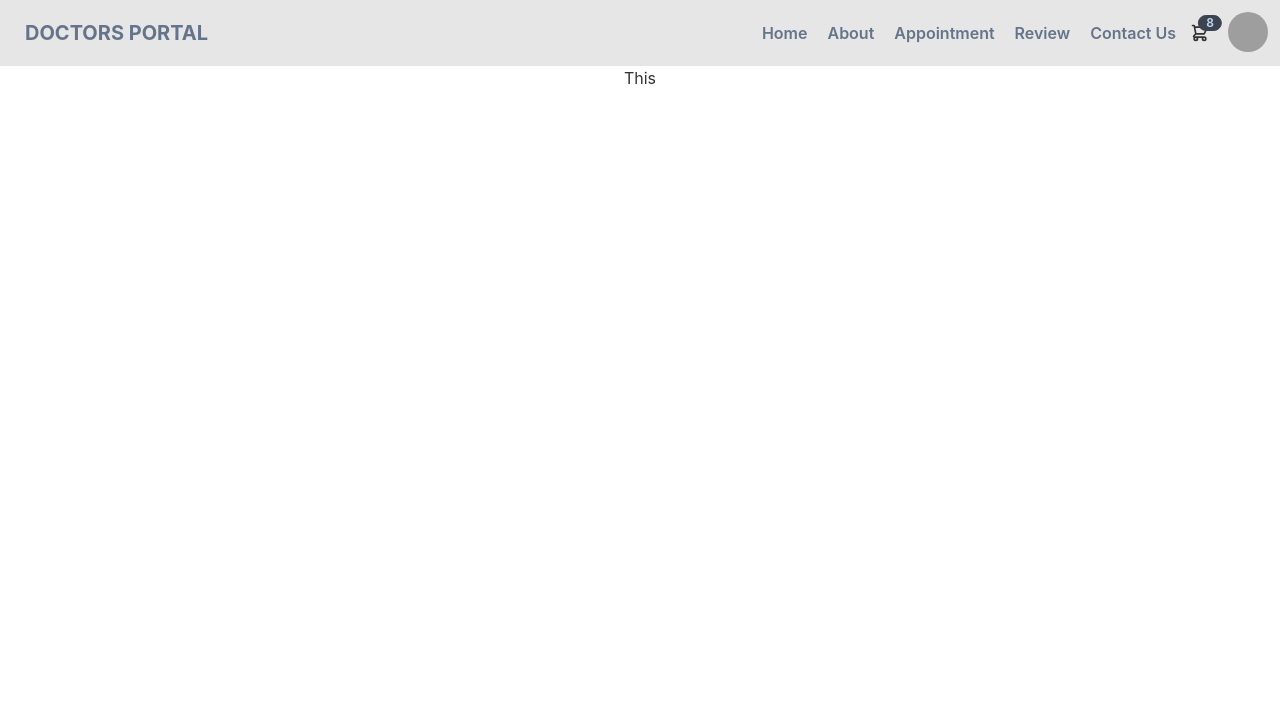
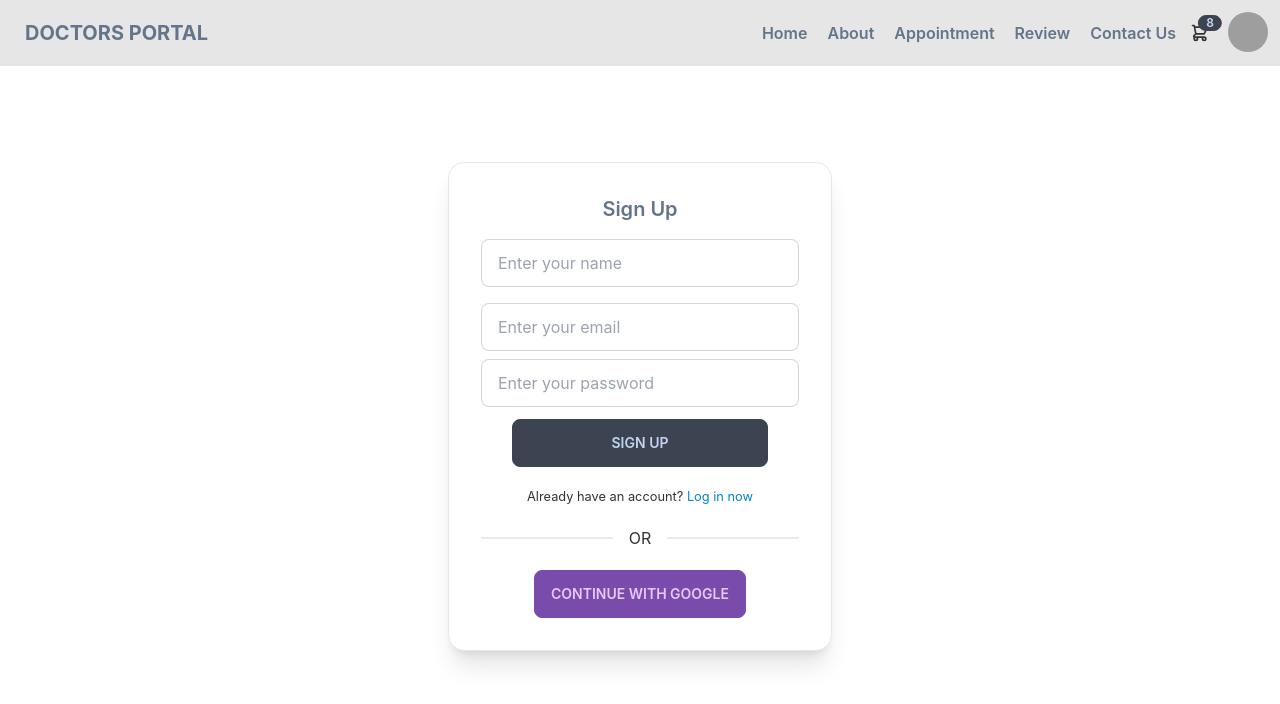
Before and after one commit to Juniorashraf02/doctors-portal-client-side, a React (Create React App) app: page /signup in a window 1280 px wide. Shown: the top 704 px of the page. Built offline with nearby package versions, Linux system fonts and the light colour scheme; no server answers; grey boxes are pictures that could not be loaded.

Commit message:
sign up page and navber edited for user and non user

```diff
--- a/src/Pages/LogIn/LogIn.js
+++ b/src/Pages/LogIn/LogIn.js
@@ -6,19 +6,16 @@ import { Link } from 'react-router-dom';
 
 const LogIn = () => {
     const [signInWithGoogle, googleUser, googleLoading, googleError] = useSignInWithGoogle(auth);
-    const [ signInWithEmailAndPassword, emailUser, emailloading, emailError] = useSignInWithEmailAndPassword(auth);
-    const { register, handleSubmit, watch, formState: { errors } } = useForm();
+    const [ signInWithEmailAndPassword, emailUser, emailLoading, emailError] = useSignInWithEmailAndPassword(auth);
+    const { register, handleSubmit, formState: { errors } } = useForm();
 
-    // const [users, setUsers] = useState({
-    //     email: '',
-    //     password: '',
-    // });
+
 
     let errorMessage;
 
-    const loading = googleLoading||emailloading;
+    const loading = googleLoading||emailLoading;
     if(loading){
-            return <button class="btn loading mt-10">loading</button>
+            return <button className="btn loading mt-10">loading</button>
     }
 
 
@@ -36,13 +33,13 @@ const LogIn = () => {
 
     return (
         <div className="justify-center flex my-24">
-            <div class="card w-96 bg-base-100 shadow-xl border">
-                <div class="card-body">
-                    <h2 class="card-title text-slate-500 justify-center">Login</h2>
+            <div className="card w-96 bg-base-100 shadow-xl border">
+                <div className="card-body">
+                    <h2 className="card-title text-slate-500 justify-center">Login</h2>
 
                     <form onSubmit={handleSubmit(onSubmit)}>
 
-                        <input class="input w-full max-w-xs input-bordered my-2" placeholder="Enter your email" {...register("email", {
+                        <input className="input w-full max-w-xs input-bordered my-2" placeholder="Enter your email" {...register("email", {
                             required:{
                                 value: true,
                                 message: "Please enter your email",
@@ -52,10 +49,10 @@ const LogIn = () => {
                                 message: 'email pattern is not matched'
                             }
                         })} />
-                        {errors.email?.type==='required' && <span class="text-gray-300 my-1">{errors.email.message}</span>}
-                        {errors.email?.type==='pattern' && <span class="text-gray-300 my-1">{errors.email.message}</span>}
+                        {errors.email?.type==='required' && <span className="text-gray-300 my-1">{errors.email.message}</span>}
+                        {errors.email?.type==='pattern' && <span className="text-gray-300 my-1">{errors.email.message}</span>}
 
-                        <input class="input w-full max-w-xs input-bordered" placeholder="Enter your password" {...register("password", {
+                        <input className="input w-full max-w-xs input-bordered" placeholder="Enter your password" {...register("password", {
                             required:{
                                 value: true,
                                 message: "Please enter your password",
@@ -65,17 +62,17 @@ const LogIn = () => {
                                 message: 'Must be 6 characters'
                             }
                         })} />
-                        {errors.email?.type==='required' && <span class="text-gray-300 my-1">{errors.password.message}</span>}
-                        {errors.email?.type==='pattern' && <span class="text-gray-300 my-1">{errors.password.message}</span>}
+                        {errors.email?.type==='required' && <span className="text-gray-300 my-1">{errors.password.message}</span>}
+                        {errors.email?.type==='pattern' && <span className="text-gray-300 my-1">{errors.password.message}</span>}
                         {errorMessage}
 
-                        <input class="btn btn-bg-slate-500  btn-wide my-3" type="submit" value='Login'/>
+                        <input className="btn btn-bg-slate-500  btn-wide my-3" type="submit" value='Login'/>
                     </form>
                     <small>New to Doctors portal? <Link to="/signup" className="text-sky-600">Create account now</Link> </small>
 
-                    <div class="divider">OR</div>
-                    <div class="card-actions justify-center">
-                        <button onClick={() => signInWithGoogle()} class="btn btn-primary">Continue with Google</button>
+                    <div className="divider">OR</div>
+                    <div className="card-actions justify-center">
+                        <button onClick={() => signInWithGoogle()} className="btn btn-primary">Continue with Google</button>
                     </div>
                 </div>
             </div>
--- a/src/Pages/Sheared/Navbar/Navbar.js
+++ b/src/Pages/Sheared/Navbar/Navbar.js
@@ -1,7 +1,15 @@
 import React from 'react';
 import { Link } from 'react-router-dom';
+import { useAuthState } from 'react-firebase-hooks/auth';
+import auth from './../../../firebase.init';
+import { signOut } from 'firebase/auth';
 
 const Navbar = () => {
+    const [user]=useAuthState(auth);
+
+    // const handleSignOut =e=>{
+
+    // }
 
     const menuItems = <>
         <li className="font-semibold">
@@ -66,7 +74,12 @@ const Navbar = () => {
                     <div className="dropdown dropdown-end">
                         <label tabIndex="0" className="btn btn-ghost btn-circle avatar">
                             <div className="w-10 rounded-full">
-                                <img src="https://api.lorem.space/image/face?hash=33791" alt="" />
+                                {
+                                    user?
+                                    <img src={user.photoURL} alt="" />
+                                    :
+                                    <img src="https://cdn.pixabay.com/photo/2015/10/05/22/37/blank-profile-picture-973460_960_720.png" alt="" />
+                                }
                             </div>
                         </label>
                         <ul tabIndex="0" className="menu menu-compact dropdown-content mt-3 p-2 shadow bg-slate-200 rounded-box w-52">
@@ -80,7 +93,12 @@ const Navbar = () => {
                                 <a href="#h">Settings</a>
                             </li>
                             <li>
-                                <Link to='/login' href="#h">Log In</Link>
+                                {
+                                    user?
+                                    <button onClick={()=>signOut(auth)} className="btn bg-rose-600 border-0 text-white">Log Out</button>
+                                    :
+                                    <Link className="btn bg-blue-500 border-0 text-white" to='/login' href="#h">Log In</Link>
+                                }
                             </li>
                         </ul>
                     </div>
--- a/src/Pages/Signup/Signup.js
+++ b/src/Pages/Signup/Signup.js
@@ -1,10 +1,92 @@
 import React from 'react';
+import { useAuthState, useCreateUserWithEmailAndPassword, useSignInWithGoogle, useUpdateProfile } from 'react-firebase-hooks/auth';
+import auth from './../../firebase.init';
+import { useForm } from "react-hook-form";
+import { Link, useNavigate } from 'react-router-dom';
 
 const Signup = () => {
+    const [signInWithGoogle, googleUser, googleLoading, googleError] = useSignInWithGoogle(auth);
+    const [createUserWithEmailAndPassword,  emailUser,  emailLoading,  emailError] = useCreateUserWithEmailAndPassword(auth);
+    const [updateProfile, updating, updateError] = useUpdateProfile(auth);
+    const { register, handleSubmit, formState: { errors } } = useForm();
+    const navigate = useNavigate();
+    const [user]= useAuthState(auth);
+
+
+
+    let errorMessage;
+
+    const loading = googleLoading||emailLoading||updating;
+    if(loading){
+            return <button className="btn loading mt-10">loading</button>
+    }
+
+    if(user||googleUser||emailUser){
+        console.log(user||googleUser||emailUser);
+    }
+
+
+    const onSubmit = async data => {
+        console.log(data);
+        await createUserWithEmailAndPassword(data.email,data.password);
+        await updateProfile({displayName:data.name});
+        navigate('/appointment');
+
+    };
+
+    if(googleError||emailError|| updateError){
+        errorMessage = <span className="text-rose-500">{googleError?.message|| emailError?.message||updateError?.message}</span>
+    }
+
+
     return (
-        <div>
-            <h1>This</h1>
+        <div className="justify-center flex my-24">
+        <div className="card w-96 bg-base-100 shadow-xl border">
+            <div className="card-body">
+                <h2 className="card-title text-slate-500 justify-center">Sign Up</h2>
+
+                <form onSubmit={handleSubmit(onSubmit)}>
+
+                <input className="input w-full max-w-xs input-bordered my-2" placeholder="Enter your name" {...register("name")} required/>
+
+                    <input className="input w-full max-w-xs input-bordered my-2" placeholder="Enter your email" {...register("email", {
+                        required:{
+                            value: true,
+                            message: "Please enter your email",
+                        },
+                        pattern: {
+                            value: /[A-Za-z]{3}/,
+                            message: 'email pattern is not matched'
+                        }
+                    })} />
+                    {errors.email?.type==='required' && <span className="text-gray-300 my-1">{errors.email.message}</span>}
+                    {errors.email?.type==='pattern' && <span className="text-gray-300 my-1">{errors.email.message}</span>}
+
+                    <input className="input w-full max-w-xs input-bordered" placeholder="Enter your password" {...register("password", {
+                        required:{
+                            value: true,
+                            message: "Please enter your password",
+                        },
+                        minLength: {
+                            value: 6,
+                            message: 'Must be 6 characters'
+                        }
+                    })} />
+                    {errors.email?.type==='required' && <span className="text-gray-300 my-1">{errors.password.message}</span>}
+                    {errors.email?.type==='pattern' && <span className="text-gray-300 my-1">{errors.password.message}</span>}
+                    {errorMessage}
+
+                    <input className="btn btn-bg-slate-500  btn-wide my-3" type="submit" value='Sign Up'/>
+                </form>
+                <small>Already have an account? <Link to="/login" className="text-sky-600">Log in now</Link> </small>
+
+                <div className="divider">OR</div>
+                <div className="card-actions justify-center">
+                    <button onClick={() => signInWithGoogle()} className="btn btn-primary">Continue with Google</button>
+                </div>
+            </div>
         </div>
+    </div>
     );
 };
 
```
